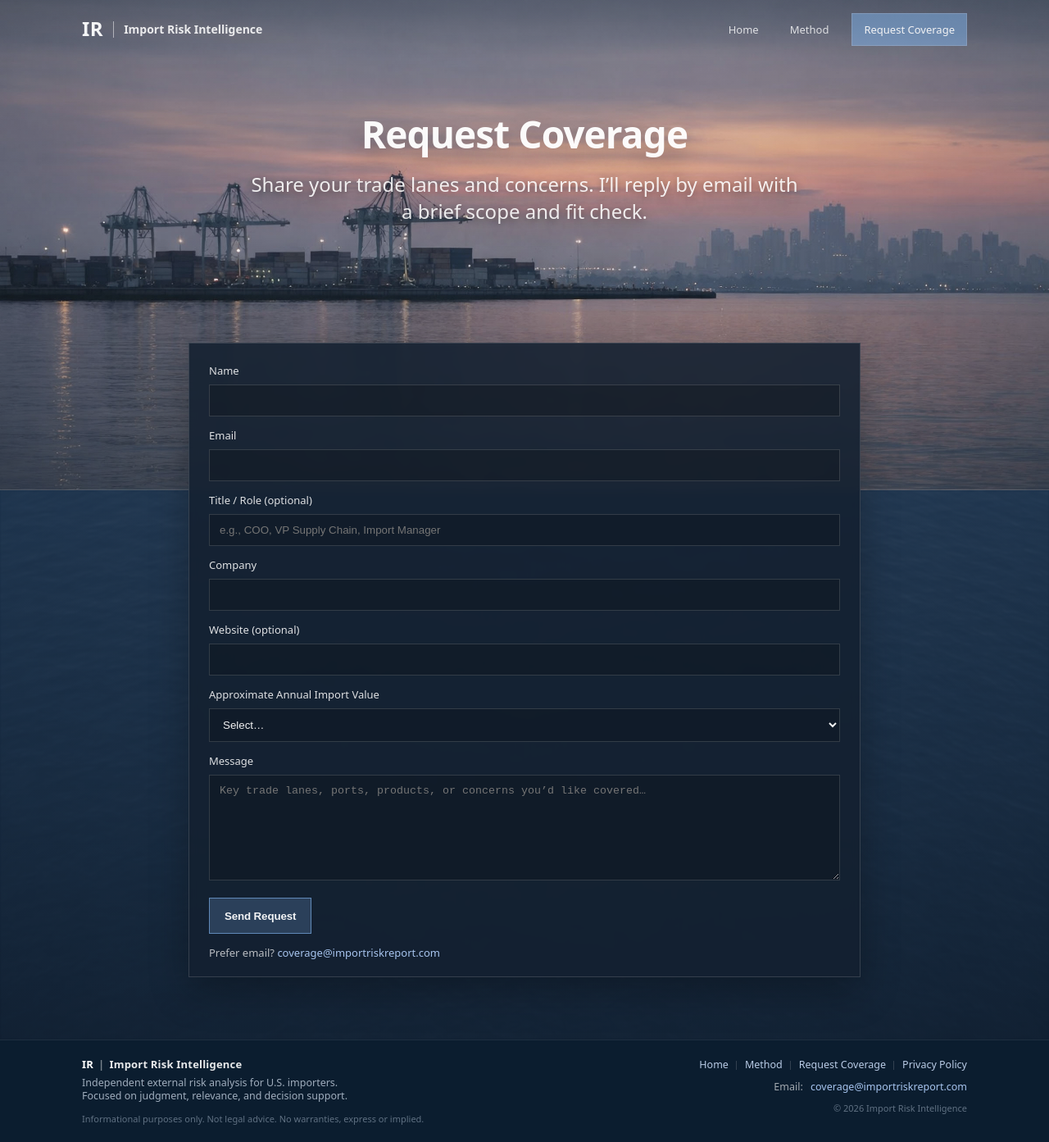
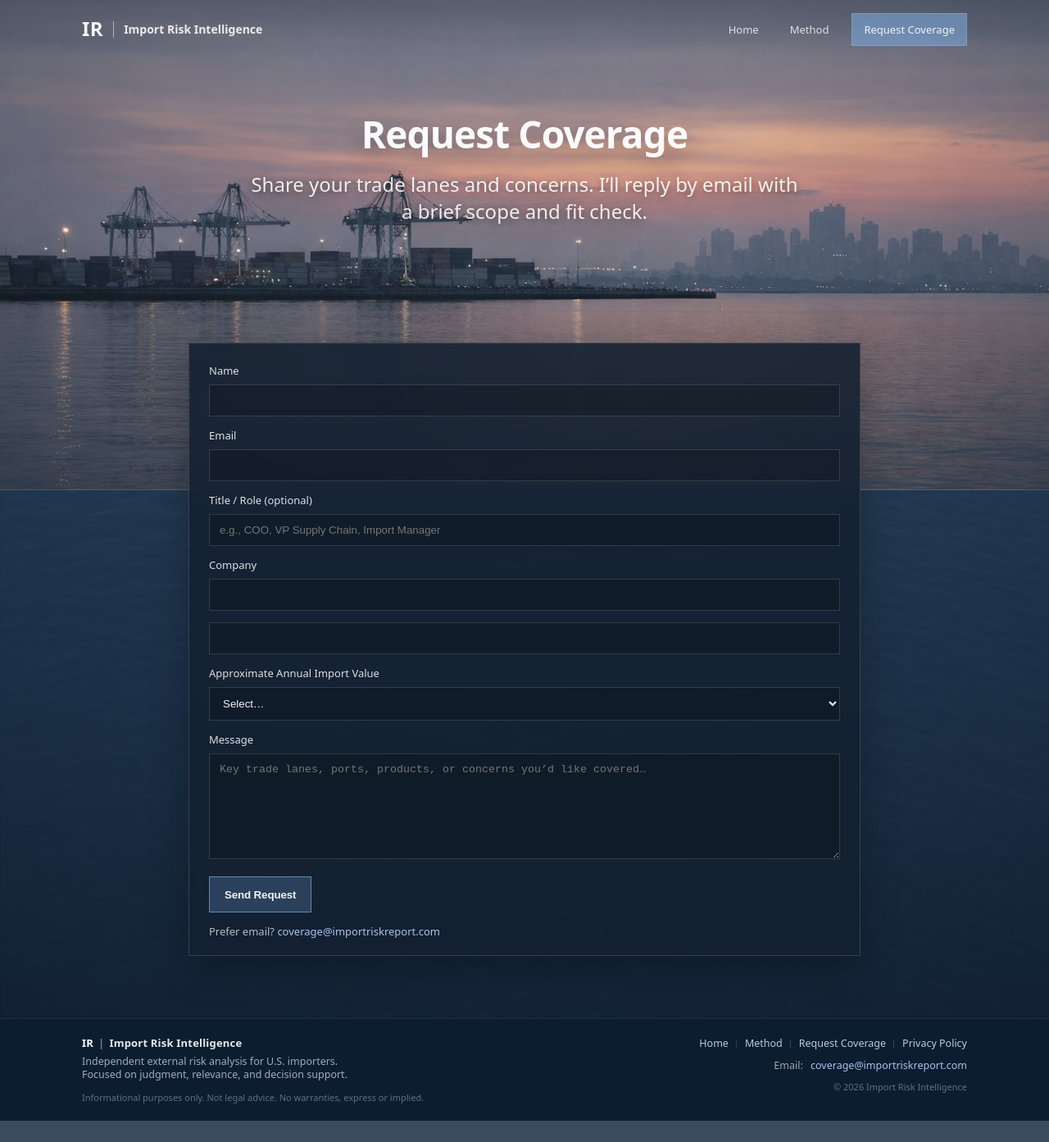
Before and after one commit to importrisk/import-risk-intelligence-site, a Jekyll site: the page built from contact.html, in a window 1280 px wide. Shown: the whole page at 82% size. Built offline with Jekyll 4.4.1, drawn with Linux system fonts in a browser that asks for light colours; after the commit the page ends 1367 px from its top, so only the background shows below that.

Commit message:
Update contact.html

```diff
--- a/contact.html
+++ b/contact.html
@@ -53,13 +53,14 @@
         </div>
 
         <div class="cs-row">
-          <label class="cs-label" for="website">Website (optional)</label>
          <input
           class="cs-input"
           id="website"
           name="website"
-           type="url"
+          type="text"
           autocomplete="url"
+          inputmode="url"
+          autocapitalize="none"
           spellcheck="false"
 />
         </div>
```
Lines whose indentation alone changed are shown as unchanged.
